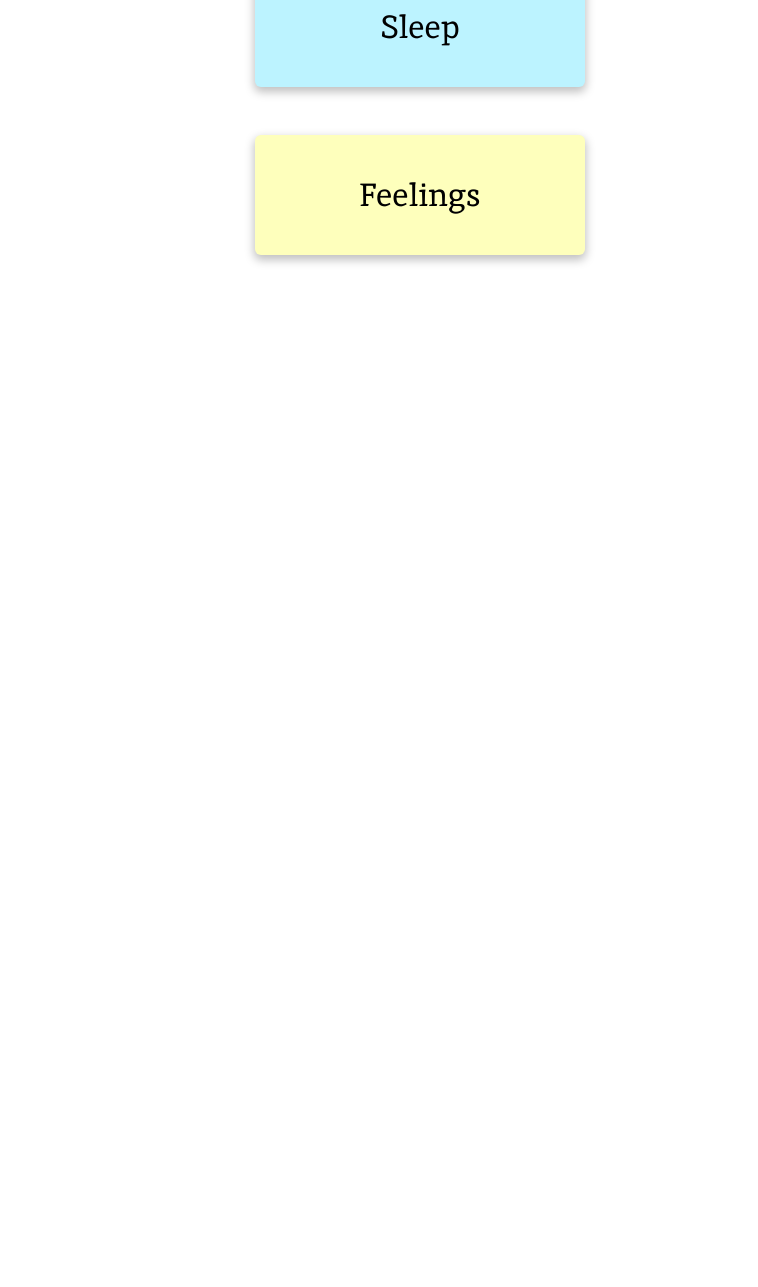
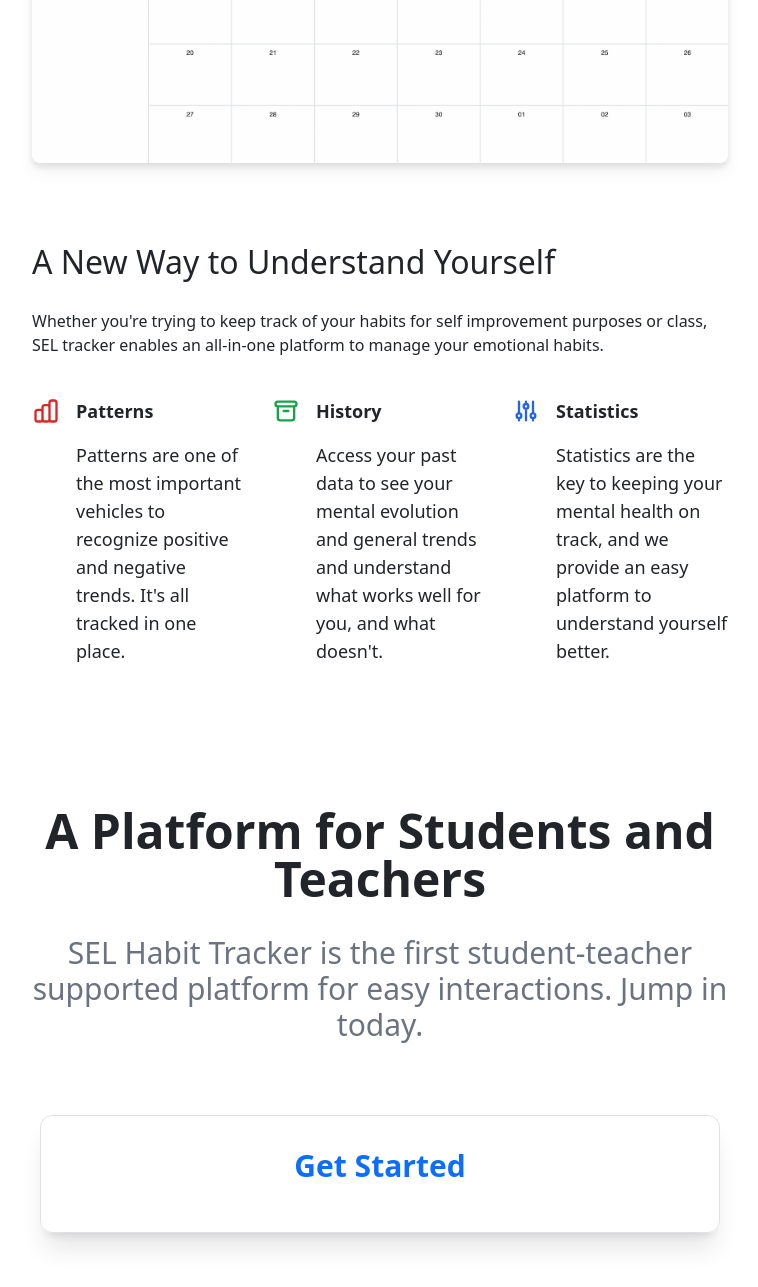
Before and after one commit to bleemesser/habit_tracker, a React app in the folder frontend/: page / in a window 1280 px wide. Shown: the part 331-1618 px from the top of the page, without its empty margins (220-978 px from the left). Before the commit the page ends 930 px from the top, so only its background shows below. Built offline with nearby package versions, Linux system fonts and the light colour scheme.

Commit message:
landing page update

```diff
--- a/frontend/src/components/Home.js
+++ b/frontend/src/components/Home.js
@@ -1,6 +1,10 @@
 import React from 'react';
 import axios from 'axios';
-import './Home.css';
+import About from '../reidcomponents/about';
+import Bio from '../reidcomponents/bio';
+import Data from '../reidcomponents/data';
+import './Home.scss';
+
 
 //website homepage, displaying the 3 form buttons
 class Home extends React.Component {
@@ -44,26 +48,35 @@ class Home extends React.Component {
     buttonDisplay = () => {
         if (this.state.auth === true) {
             return (
-                <div className="vstack d-flex justify-content-md center align-items-center vh-100 gap-5">
+                <div>
+                    <div className="vstack d-flex justify-content-md center align-items-center vh-100 gap-5">
                     <a className="btn btn-primary formtype d-flex align-items-center justify-content-center" role="button" style={{background: '#ffc7de'}} href="/procrastination"><span>Procrastination</span></a>
                     <a className="btn btn-primary formtype d-flex align-items-center justify-content-center" role="button" style={{background: '#bcf3ff'}} href="/sleep"><span>Sleep</span></a>
                     <a className="btn btn-primary formtype d-flex align-items-center justify-content-center" role="button" style={{background: '#feffbc'}} href="/feelings"><span>Feelings</span></a>
+                    </div>
                 </div>
+
             );
         }
         else {
             return (
-                <div className="vstack d-flex justify-content-md center align-items-center vh-100 gap-5">
-                    <a className="btn btn-primary formtype d-flex align-items-center justify-content-center" role="button" style={{background: '#ffc7de'}} href="/login"><span>Procrastination</span></a>
-                    <a className="btn btn-primary formtype d-flex align-items-center justify-content-center" role="button" style={{background: '#bcf3ff'}} href="/login"><span>Sleep</span></a>
-                    <a className="btn btn-primary formtype d-flex align-items-center justify-content-center" role="button" style={{background: '#feffbc'}} href="/login"><span>Feelings</span></a>
+                <div className="ml-0 justify-center align-items-center mb-30 gap-5">
+
+                    <div className="vstack d-flex justify-content-md center align-items-center vh-100 gap-5 ml-60 mb-15">
+                        <Bio></Bio>
+                    </div>
+                    {/* Extra component if you want color contrast <Data></Data> */}
+                    <div className="vstack d-flex justify-content-md center align-items-center vh-100 gap-5 ml-60">
+                        <About></About>
+                    </div>
+
                 </div>
             );
         }
     }
     render() {
         return (
-            <div className="container" style={{marginTop:'6vh'}}>
+            <div className="container" style={{marginTop:'16vh', marginLeft:'0vh'}}>
                 {this.buttonDisplay()}
             </div>
         );
--- /dev/null
+++ b/frontend/src/components/Home.scss
@@ -0,0 +1,22 @@
+*{
+  margin:0;
+  padding:0;
+  box-sizing: border-box;
+}
+$light_blue:#f0f0ff;
+$dark_blue:#4651bb;
+$black:#000000;
+$white:#fff;
+.dflex{
+  display:flex;
+  justify-content: center;
+  align-items: center;
+  width:100%;
+}
+body{
+  display: block;
+  width:100%;
+  height:100%;
+  background-color:$white;
+  overflow-x: hidden;
+}
--- a/frontend/src/index.css
+++ b/frontend/src/index.css
@@ -5,3 +5,9 @@
 @tailwind base;
 @tailwind components;
 @tailwind utilities;
+
+@layer base {
+    a {
+      @apply text-blue-900;
+    }
+}
--- /dev/null
+++ b/frontend/src/reidcomponents/about.js
@@ -0,0 +1,24 @@
+import React from 'react'
+
+const About = () => {
+  return (
+    <div name='about' className='w-full my-32'>
+        <div className='max-w-[1240px] mx-auto'>
+            <div className='text-center'>
+                <h2 className='text-5xl font-bold'>A Platform for Students and Teachers</h2>
+                <p className='text-3xl py-6 text-gray-500'>SEL Habit Tracker is the first student-teacher supported platform for easy interactions. Jump in today.</p>
+            </div>
+            <div className='my-5'></div>
+            <div className='grid md:grid-cols-1 gap-1 px-2 text-center'>
+                <div  className='border py-8 rounded-xl shadow-xl' >
+                    <a href='/login' className='no-underline text-black-600'>
+                    <p className='text-3xl font-bold'>Get Started</p>
+                    </a>
+                </div>
+            </div>
+        </div>
+    </div>
+  )
+}
+
+export default About
--- /dev/null
+++ b/frontend/src/reidcomponents/bio.js
@@ -0,0 +1,63 @@
+import React from 'react';
+import { ChartBarIcon, ArchiveIcon, AcademicCapIcon, AdjustmentsIcon } from '@heroicons/react/outline';
+import Platform from '../assets/images/platform.png';
+
+const Bio = () => {
+  return (
+    <div className='mb-0 flex flex-row min-h-screen justify-center items-center mt-25'>
+      <div className='justify-center items-center mt-25'>
+        <div className='md:flex'>
+        <div className='w-'>
+        <div className='h-5'></div>
+        <img src={Platform} className='drop-shadow-lg rounded-lg'></img>
+        <div className='h-20'></div>
+        <h2 className=''>A New Way to Understand Yourself</h2>
+        <div className='h-5'></div>
+        <p className=''>
+          Whether you're trying to keep track of your habits for self improvement purposes or class, SEL tracker enables an all-in-one platform to manage your emotional habits.
+        </p>
+        </div>
+        </div>
+
+        <div className='mt-19 grid sm:grid-cols-2 lg:grid-cols-3 gap-4 pt-4'>
+          <div className='flex'>
+            <div>
+              <ChartBarIcon className='w-7 mr-4 text-red-600' />
+            </div>
+            <div>
+              <h3 className='font-bold text-lg'>Patterns</h3>
+              <p className='text-lg pt-2 pb-4'>
+                Patterns are one of the most important vehicles to recognize positive and negative trends. It's all tracked in one place.
+              </p>
+            </div>
+          </div>
+          <div className='flex'>
+            <div>
+              <ArchiveIcon className='w-7 mr-4 text-green-600' />
+            </div>
+            <div>
+              <h3 className='font-bold text-lg'>History</h3>
+              <p className='text-lg pt-2 pb-4'>
+                Access your past data to see your mental evolution and general trends and understand what works well for you, and what doesn't.
+              </p>
+            </div>
+          </div>
+          <div className='flex'>
+            <div>
+              <AdjustmentsIcon className='w-7 mr-4 text-blue-600' />
+            </div>
+            <div>
+              <h3 className='font-bold text-lg'>Statistics</h3>
+              <p className='text-lg pt-2 pb-4'>
+                Statistics are the key to keeping your mental health on track, and we provide an easy platform to understand yourself better.
+              </p>
+            </div>
+          </div>
+        </div>
+        <div className='h-10'></div>
+      </div>
+    </div>
+  );
+};
+
+export default Bio;
--- /dev/null
+++ b/frontend/src/reidcomponents/data.js
@@ -0,0 +1,33 @@
+import React from 'react';
+import '../components/Home.scss';
+
+const Data = () => {
+  return (
+    <div name='info' className='w-full text-white my-5 justify-content-md center align-items-center mt-5'>
+      <div className='w-full h-[600px] bg-slate-300 absolute mix-blend-overlay justify-content-md center content-center'></div>
+
+      <div className='w-full mx-auto py-12 justify-content-md center content-center'>
+
+        <div className='text-center py-8 text-slate-300'>
+          <h3 className='text-5xl font-bold text-white py-8'>Take your mental health to a new level.</h3>
+          <p className='text-3xl'>
+            Our platform gives analytics on your emotion habits in an easy to use interface.
+          </p>
+        </div>
+
+        <div className='grid md:grid-cols-3'>
+          <div></div>
+
+          <div className='bg-white h-[100px] w-[200px] text-slate-900 m-4 p-8 rounded-xl shadow-2xl relative'>
+            <a href = "/login" className='no-underline'>
+              <span className='no-underline'>Get Started</span>
+            </a>
+          </div>
+          <div></div>
+        </div>
+      </div>
+    </div>
+  );
+};
+
+export default Data;
```
Also changed, not shown: frontend/package.json (+5 -3 lines), frontend/src/assets/images/corp.png (added), frontend/src/assets/images/platform.png (added), frontend/src/components/Home.css (deleted), 1 other file.
